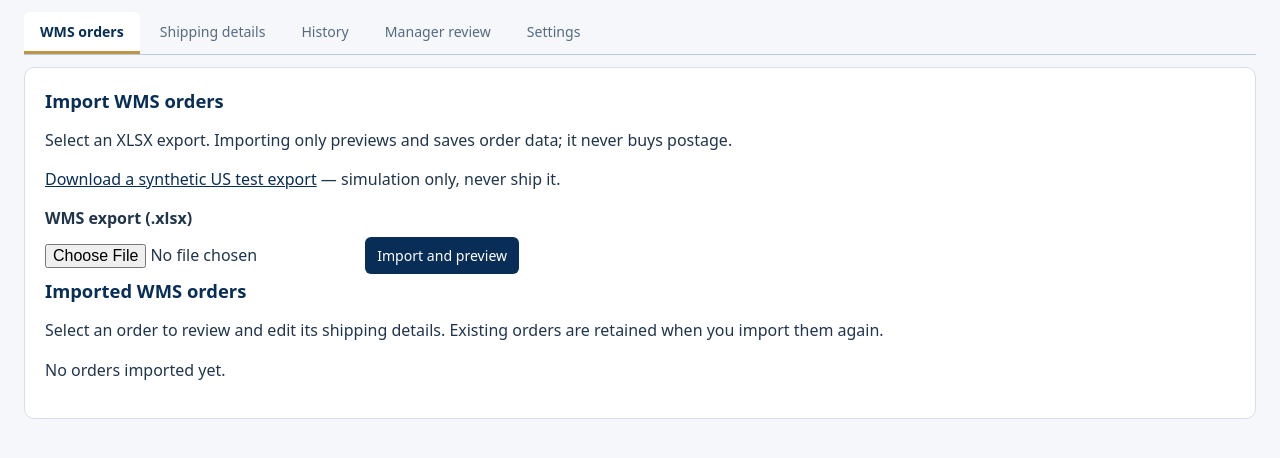
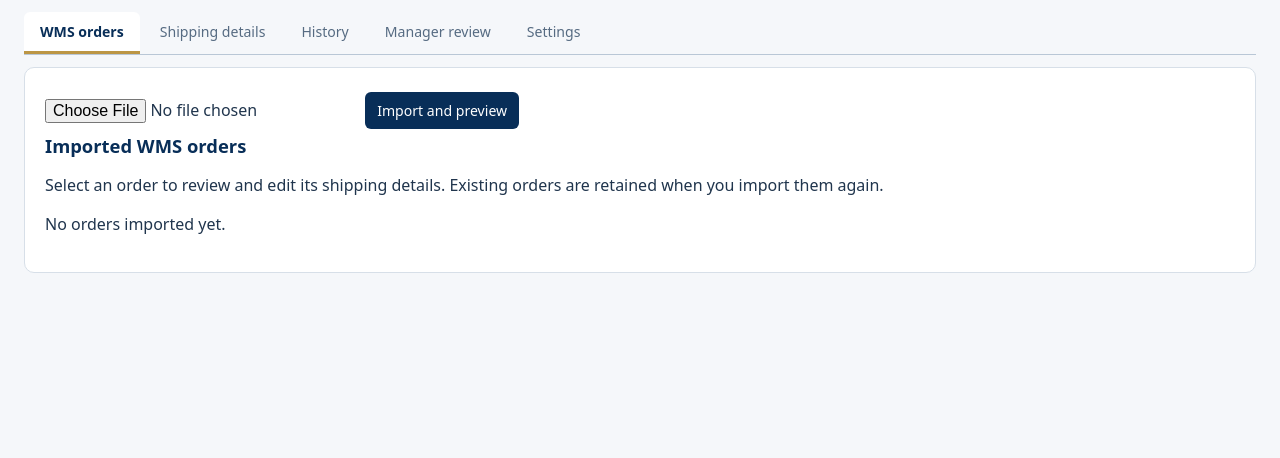
Before and after one commit to hli9562/WMS2ShipStation, a FastAPI app: page / in a window 1280 px wide. Shown: the part 74-532 px from the top of the page. Run offline with FastAPI, Linux system fonts and the light colour scheme; data that the repository does not hold is empty.

Commit message:
Simplify first-tab import controls

```diff
--- a/wms2ship/templates/index.html
+++ b/wms2ship/templates/index.html
@@ -28,12 +28,8 @@
       <button type="button" id="tab-settings" role="tab" aria-controls="panel-settings" aria-selected="false" tabindex="-1">Settings</button>
     </div>
     <section id="panel-import" role="tabpanel" aria-labelledby="tab-import" tabindex="0">
-      <h2>Import WMS orders</h2>
-      <p>Select an XLSX export. Importing only previews and saves order data; it never buys postage.</p>
-      <p><a href="/sample.xlsx">Download a synthetic US test export</a> — simulation only, never ship it.</p>
       <form id="import-form">
-        <label for="workbook">WMS export (.xlsx)</label>
-        <input type="file" id="workbook" accept=".xlsx" required>
+        <input type="file" id="workbook" aria-label="Choose WMS XLSX export" accept=".xlsx" required>
         <button type="submit">Import and preview</button>
       </form>
       <div id="import-result"></div>
```
